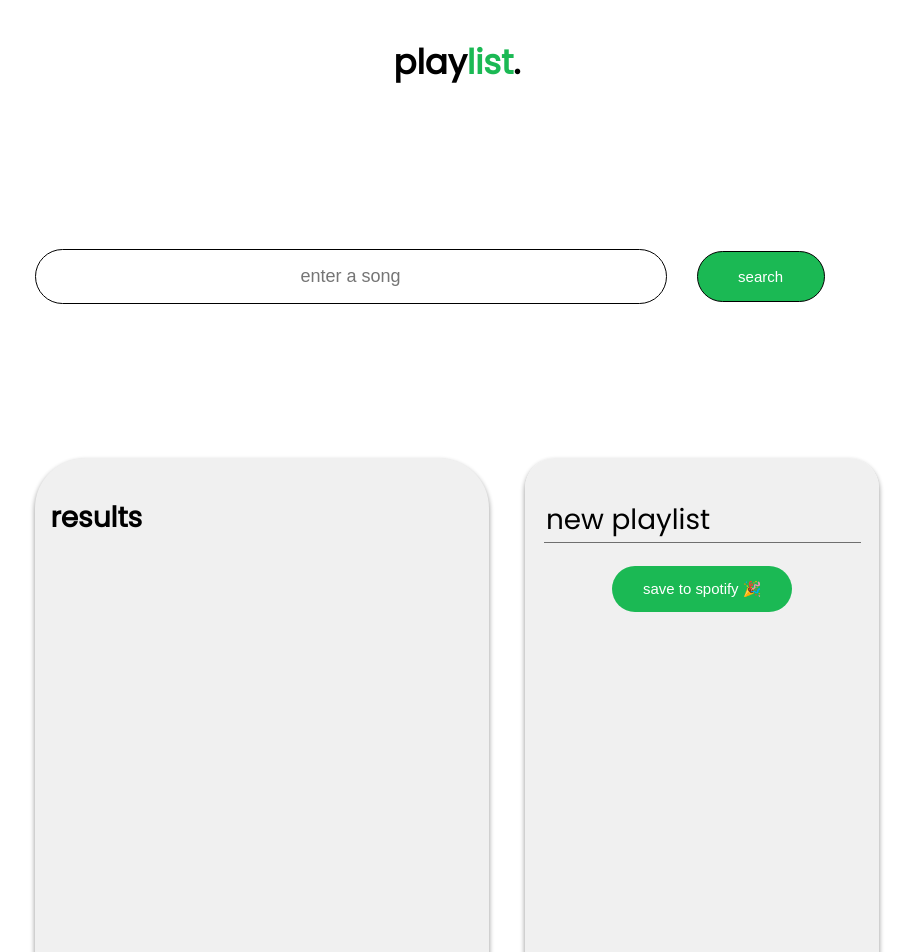
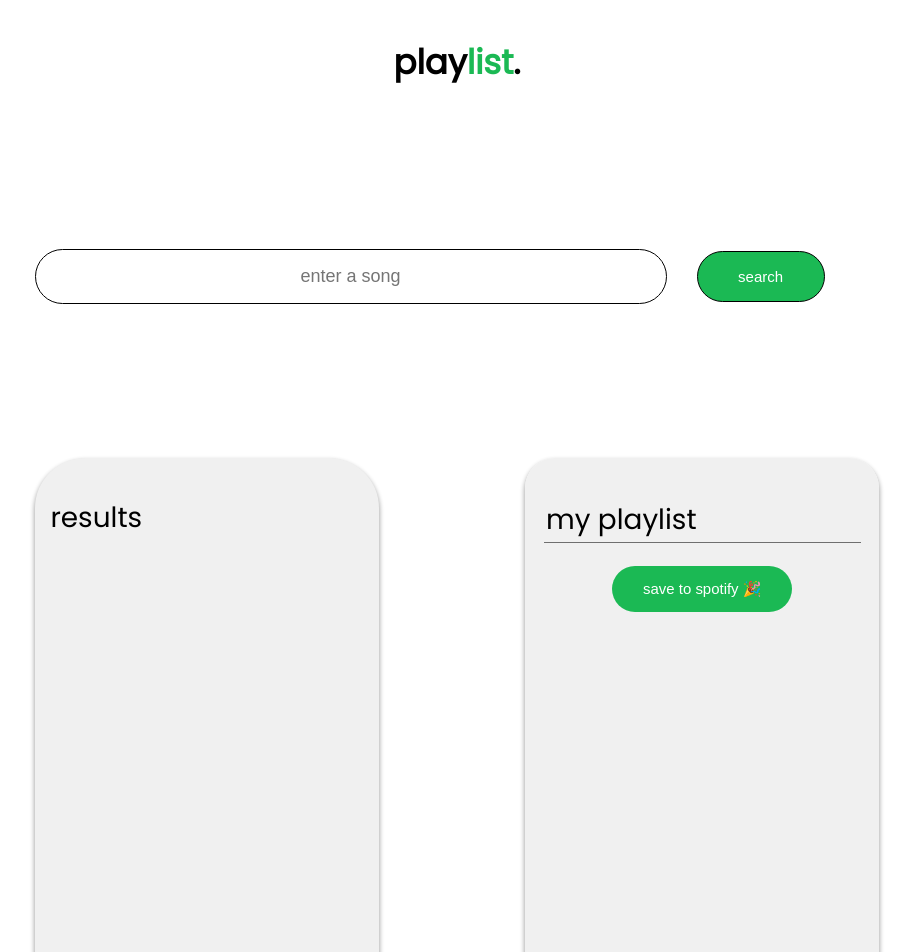
Before and after one commit to zsibson/playlist, a React (Create React App) app: page / in a window 1280 px wide. Shown: the top 952 px of the page, without its empty margins (183-1096 px from the left). Built offline with nearby package versions, Linux system fonts and the light colour scheme.

Commit message:
fixed column width and other small things

```diff
--- a/src/Components/Playlist/Playlist.js
+++ b/src/Components/Playlist/Playlist.js
@@ -5,7 +5,7 @@ class Playlist extends React.Component {
     render(){
         return(
             <div className="Playlist">
-                <input defaultValue={'new playlist'}/>
+                <input defaultValue={'my playlist'}/>
                 {/* <!-- Add a TrackList component --> */}
                 <button class="Playlist-save">save to spotify 🎉</button>
             </div>
--- a/src/Components/SearchResults/SearchResults.css
+++ b/src/Components/SearchResults/SearchResults.css
@@ -1,24 +1,18 @@
 .SearchResults {
-    /* display: flex;
-    flex-direction: column;
-    align-items: center;
-    overflow-y: scroll;
-    width: 37%;
-    max-height: 950px;
-    padding: 2.27rem 1.16rem;
-    border-radius: 30px;
-    background-color: #F0F0F0;
-    box-shadow: 0 3px 4px 1px #00000050; */
     color: black;
     display: flex;
     flex-direction: column;
-    width: 50%;
+    width: 37%;
     height: 950px;
     border-radius: 50px;
     overflow-y: scroll;
     padding: .88rem;
     background-color: #F0F0F0;
     box-shadow: 0 3px 4px 1px #00000050;
+  }
+
+  h2 {
+    font-weight: lighter;
   }
 
   ::-webkit-scrollbar {
```
